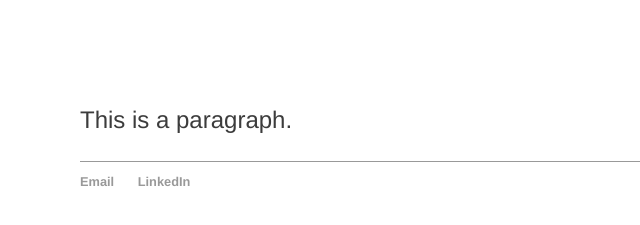
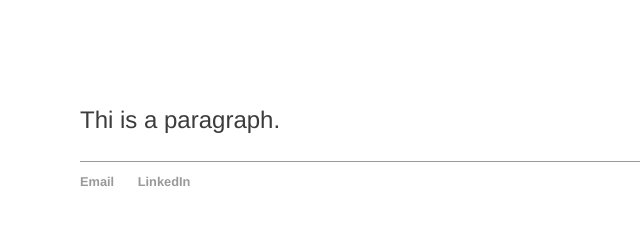
Before and after one commit to LKenny96/lkenny96.github.io, a Jekyll site: the page built from index.html, in a window 1280 px wide. Shown: the part 392-617 px from the top of the page, without its empty margins (112-752 px from the left). Built offline with Jekyll 4.4.1, drawn with Linux system fonts in a browser that asks for light colours.

Commit message:
Update index.html

```diff
--- a/index.html
+++ b/index.html
@@ -7,5 +7,5 @@ title: Liam Kenny
 	<p style='display:inline'>&nbsp;&nbsp;&nbsp;&nbsp;R&eacute;sum&eacute; Supplement</p>
 	<hr>
 	<img src="LiamKennyPhotoCircle.png" alt="me" class="inline" style="width:200px;height:300px;"/>
-	<p style="font-family: 'Helvetica', 'Arial', 'Sans-Serif';" style= 'display:inline'>This is a paragraph.</p>
+	<p style="font-family: 'Helvetica', 'Arial', 'Sans-Serif';'display:inline';">Thi is a paragraph.</p>
 </div><!-- /.blurb -->
```
